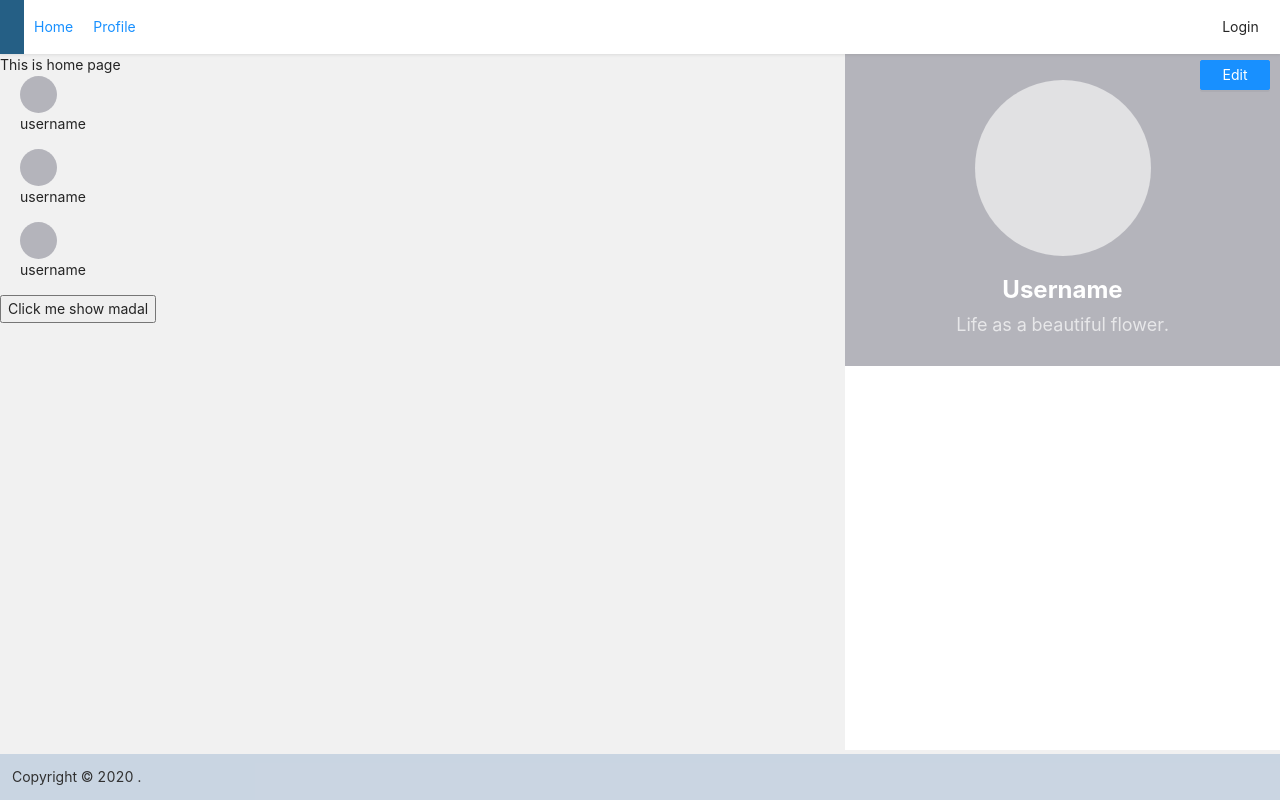
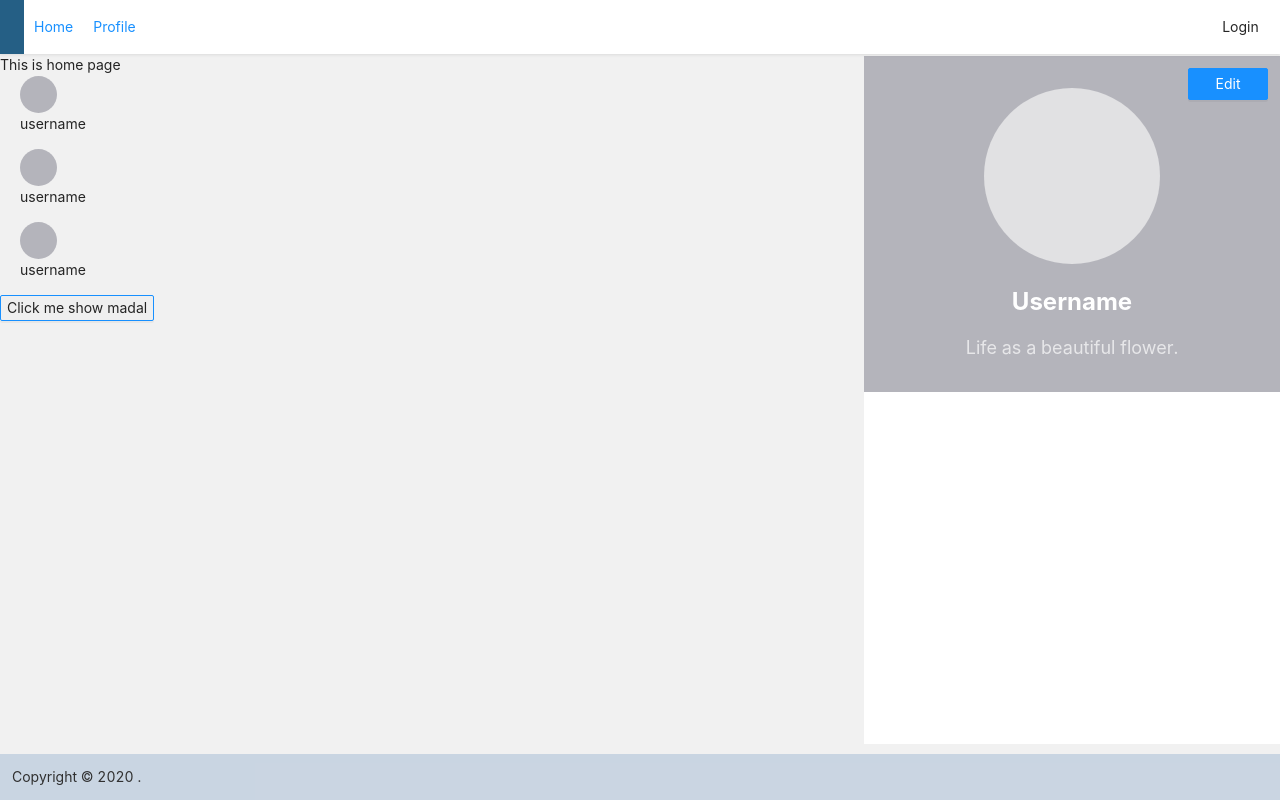
Before and after one commit to nhuquyenit99/anonymous-chat, a React (Create React App) app: page / in a window 1280 px wide. Built offline with nearby package versions, Linux system fonts and the light colour scheme.

Commit message:
feat: create base button chore: use var and rem in style

```diff
--- /dev/null
+++ b/src/components/base-button/index.tsx
@@ -0,0 +1,14 @@
+import React from 'react';
+import './style.scss';
+
+type BaseButtonType = {
+    btnType: string;
+    clicked: any;
+    btnName: string;
+}
+
+export function BaseButton({ btnType, clicked, btnName }: BaseButtonType) {
+    return (
+        <button className={btnType} onClick={clicked}>{btnName}</button>
+    );
+}
--- /dev/null
+++ b/src/components/base-button/style.scss
@@ -0,0 +1,27 @@
+button {
+    border: 1px solid var(--blue-medium);
+    box-sizing: border-box;
+    box-shadow: 0 .125rem 0 rgba(0, 0, 0, 0.043);
+    border-radius: .125rem;
+    font-size: 1rem;
+    line-height: 1.25rem;
+}
+.btn-blue {
+    width: 5rem;
+    height: 2rem;
+    background: var(--blue-medium);
+    color: white;
+}
+.btn-white {
+
+}
+.btn-right-top {
+    position: absolute;
+    top: var(--spacing-sm);
+    right: var(--spacing-sm);
+}
+.btn-left-top {
+    position: absolute;
+    top: var(--spacing-sm);
+    left: var(--spacing-sm)
+}
--- a/src/components/index.ts
+++ b/src/components/index.ts
@@ -6,4 +6,5 @@ export { BaseList } from './base-list';
 export { UserItem } from './user-item';
 export { BasePanel } from './base-panel';
 export { BaseModal } from './base-modal';
+export { BaseButton } from './base-button';
 export { UserInfoPanel } from './user-info-panel';
--- a/src/components/user-info-panel/index.tsx
+++ b/src/components/user-info-panel/index.tsx
@@ -2,6 +2,7 @@ import React, { useEffect, useState, useContext } from 'react';
 import avatar from 'assets/images/avatar-lighter.svg';
 import { UserForm } from './user-form';
 import { UserContext } from 'context';
+import { BaseButton } from 'components';
 
 import './style.scss';
 
@@ -62,30 +63,29 @@ export function UserInfoPanel() {
         <div className="user-info-panel">
             <div className="user-info-body">
                 <div className="user-info-content">
-                    <img className="avatar" src={avatar} />
+                    <img className="avatar" src={avatar} alt='avatar' />
                     <p className="username">{userForm.username}</p>
                     <p className="bio">{userForm.userBio}</p>
                 </div>
                 {editMode ? (
                     <div>
-                        <button
-                            className="btn btn-left-top"
-                            onClick={() => setEditMode(false)}
-                        >
-                            Cancel
-                        </button>
-                        <button className="btn btn-right-top" onClick={onOkHandle}>
-                            OK
-                        </button>
+                        <BaseButton
+                            btnType="btn-blue btn-left-top"
+                            clicked={() => setEditMode(false)}
+                            btnName='Cancel'
+                        />
+                        <BaseButton
+                            btnType="btn-blue btn-right-top"
+                            clicked={onOkHandle}
+                            btnName='OK'
+                        />
                     </div>
                 ) :
                     (
-                        <button
-                            className="btn btn-right-top"
-                            onClick={() => setEditMode(true)}
-                        >
-                            Edit
-                        </button>
+                        <BaseButton
+                            btnType="btn-blue btn-right-top"
+                            clicked={() => setEditMode(true)}
+                            btnName='Edit' />
                     )
                 }
             </div>
--- a/src/components/user-info-panel/style.scss
+++ b/src/components/user-info-panel/style.scss
@@ -1,62 +1,38 @@
 .user-info-panel {
   position: absolute;
   right: 0;
-  top: 50px;
-  bottom: 50px;
-  width: 435px;
+  top: 3.5rem;
+  bottom: 3.5rem;
+  width: 26rem;
   background-color: white;
   .user-info-body {
-    background-color: #b4b4bb;
+    background-color: var(--bgColor-secondary-dark);
     position: relative;
     .user-info-content {
-      padding-top: 30px;
+      padding-top: var(--spacing-3xl);
       text-align: center;
       .avatar {
         display: block;
         margin-left: auto;
         margin-right: auto;
-        width: 176px;
-        height: 176px;
+        width: 11rem;
+        height: 11rem;
       }
       .username {
         font-weight: bold;
-        font-size: 24px;
-        line-height: 28px;
-        padding-top: 20px;
+        font-size: 1.5rem;
+        line-height: 1.75rem;
+        padding-top: var(--spacing-xl);
         margin-bottom: 0;
         color: white;
       }
       .bio {
         color: rgba(255, 255, 255, 0.68);
-        font-size: 18px;
-        line-height: 22px;
-        margin-top: 10px;
-        padding-bottom: 30px;
+        font-size: 1.125rem;
+        line-height: 1.5rem;
+        margin-top: var(--spacing-lg);
+        padding-bottom: var(--spacing-3xl);
       }
     }
-    .btn {
-      width: 70px;
-      height: 30px;
-      background: #1890ff;
-      border: 1px solid #1890ff;
-      box-sizing: border-box;
-      box-shadow: 0px 2px 0px rgba(0, 0, 0, 0.043);
-      border-radius: 2px;
-      color: white;
-    }
-    .btn-right-top {
-      position: absolute;
-      top: 10px;
-      right: 10px;
-    }
-    .btn-left-top {
-      position: absolute;
-      top: 10px;
-      left: 10px;
-    }
-  }
-  .btn-add-favorite {
-    margin-top: 20px;
-    margin-left: 30px;
   }
 }
--- a/src/components/user-info-panel/user-form/style.scss
+++ b/src/components/user-info-panel/user-form/style.scss
@@ -1,28 +1,30 @@
 .user-form {
-  padding: 20px;
+  padding: var(--spacing-xl);
   .field {
     display: flex;
-    margin-bottom: 5px;
+    margin-bottom: var(--spacing-xs);
     .label {
-      width: 100px;
-      font-size: 14px;
-      line-height: 22px;
+      width: 6rem;
+      font-size: .95rem;
+      line-height: 1.25rem;
       color: black;
+      opacity: .9;
+      font-weight: bold;
     }
     .text-input {
-      padding-left: 5px;
+      padding-left: var(--spacing-xs);
       flex-grow: 3;
-      background: #d8e6ff;
-      font-weight: bold;
-      font-size: 12px;
-      line-height: 14px;
+      background: var(--blue-light);
+      font-size: 0.9rem;
+      line-height: 1.125rem;
       color: #000;
       border-radius: 0;
-      height: 30px;
+      height: 2rem;
       border: none;
+      opacity: 0.8;
     }
     .textarea {
-      height: 70px;
+      height: 5rem;
     }
   }
 }
--- a/src/style/variables.scss
+++ b/src/style/variables.scss
@@ -12,6 +12,8 @@ $sizes: (
 );
 
 :root {
+    --blue-medium: #1890ff;
+    --blue-light: #d8e6ff;
     --bgColor-primary: #255f85;
     --color-primary: white;
     --bdColor-primary: #ccc;
@@ -19,6 +21,7 @@ $sizes: (
     --bgColor-secondary: #58a4b0;
     --color-secondary: rgb(34, 34, 34);
     --bdColor-secondary: #ccc;
+    --bgColor-secondary-dark: #b4b4bb;
 
     --bgColor-tertiary: #a9bcd09e;
     --color-tertiary: rgb(48, 48, 48);
```
